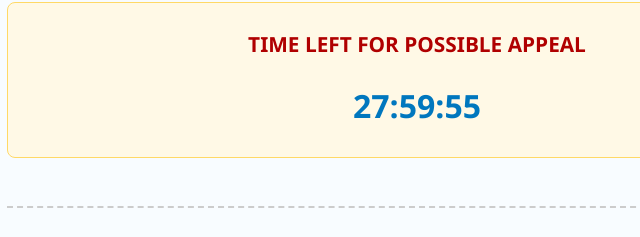
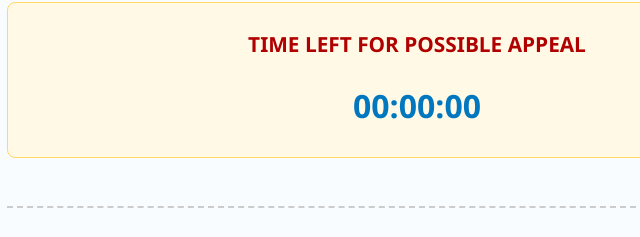
Before and after one commit to kendowo/lawsite, a plain HTML site: page index.html in a window 1280 px wide. Shown: the part 366-603 px from the top of the page, 223-863 px from the left. Drawn offline with Linux system fonts and the light colour scheme.

Commit message:
Update countdown timer to 17 hours and refactor logic

```diff
--- a/index.html
+++ b/index.html
@@ -218,7 +218,7 @@
 
     <div class="countdown-section">
       <div class="countdown-title">TIME LEFT FOR POSSIBLE APPEAL</div>
-      <div id="countdown">28:00:00</div>
+      <div id="countdown">17:00:00</div> <!-- Initial display -->
     </div>
 
     <div class="legal-section">
@@ -267,48 +267,51 @@
       this.style.boxShadow = '0 0 15px rgba(139, 0, 0, 0.6)';
     });
 
-    // Countdown Timer: 28 hours = 100800 seconds
-    const initialTotalSeconds = 28 * 60 * 60; // 28 hours in seconds
-    let totalSeconds;
+    // --- COUNTDOWN TIMER CONFIGURATION ---
+    // Set this to the exact time the page was deployed (in ISO 8601 format, UTC)
+    // Example: "2024-10-28T15:00:00Z"
+    const DEPLOYMENT_TIME_ISO_STRING = "2025-01-01T00:00:00Z"; // <-- CHANGE THIS TO YOUR DEPLOYMENT TIME
 
-    // Check for saved time in localStorage
-    const savedTime = localStorage.getItem('countdownTime');
-    if (savedTime !== null) {
-      // Calculate remaining time based on when it was saved
-      const savedTimestamp = localStorage.getItem('countdownTimestamp');
-      const elapsed = Math.floor((Date.now() - parseInt(savedTimestamp)) / 1000);
-      totalSeconds = Math.max(0, parseInt(savedTime) - elapsed);
-    } else {
-      // Start with initial time if no saved data
-      totalSeconds = initialTotalSeconds;
+    const TOTAL_COUNTDOWN_SECONDS = 17 * 60 * 60; // 17 hours in seconds
+
+    // Convert deployment time string to milliseconds since Unix epoch
+    const deploymentTimeMs = new Date(DEPLOYMENT_TIME_ISO_STRING).getTime();
+    if (isNaN(deploymentTimeMs)) {
+        console.error("Invalid deployment time string:", DEPLOYMENT_TIME_ISO_STRING);
+        document.getElementById('countdown').textContent = "ERROR";
+        // Optionally, stop further execution or set a default time
+        // return;
     }
 
     function updateCountdown() {
-      // Update display
-      if (totalSeconds <= 0) {
-        document.getElementById('countdown').textContent = "00:00:00";
-        localStorage.setItem('countdownTime', '0');
-        return;
-      }
+        const nowMs = Date.now(); // Current time in milliseconds since Unix epoch
+        const elapsedMs = nowMs - deploymentTimeMs; // Elapsed time since deployment in ms
+        const elapsedSeconds = Math.floor(elapsedMs / 1000); // Convert to seconds
 
-      const hours = Math.floor(totalSeconds / 3600);
-      const minutes = Math.floor((totalSeconds % 3600) / 60);
-      const seconds = totalSeconds % 60;
+        let remainingSeconds = TOTAL_COUNTDOWN_SECONDS - elapsedSeconds;
 
-      const display = `${String(hours).padStart(2, '0')}:${String(minutes).padStart(2, '0')}:${String(seconds).padStart(2, '0')}`;
-      document.getElementById('countdown').textContent = display;
+        if (remainingSeconds <= 0) {
+            document.getElementById('countdown').textContent = "00:00:00";
+            // Optionally, you can add code here to perform actions when the timer reaches zero
+            // For example, hide the button, show a message, etc.
+            return;
+        }
 
-      // Save current state
-      localStorage.setItem('countdownTime', totalSeconds.toString());
-      localStorage.setItem('countdownTimestamp', Date.now().toString());
+        // Calculate hours, minutes, seconds from remaining seconds
+        const hours = Math.floor(remainingSeconds / 3600);
+        const minutes = Math.floor((remainingSeconds % 3600) / 60);
+        const seconds = remainingSeconds % 60;
 
-      // Decrement timer
-      totalSeconds--;
+        // Format and display the time
+        const display = `${String(hours).padStart(2, '0')}:${String(minutes).padStart(2, '0')}:${String(seconds).padStart(2, '0')}`;
+        document.getElementById('countdown').textContent = display;
     }
 
-    // Update every second
+    // Update the countdown immediately on page load
+    updateCountdown();
+
+    // Update the countdown every second
     setInterval(updateCountdown, 1000);
-    updateCountdown(); // initial call
   </script>
 </body>
 </html>
```
